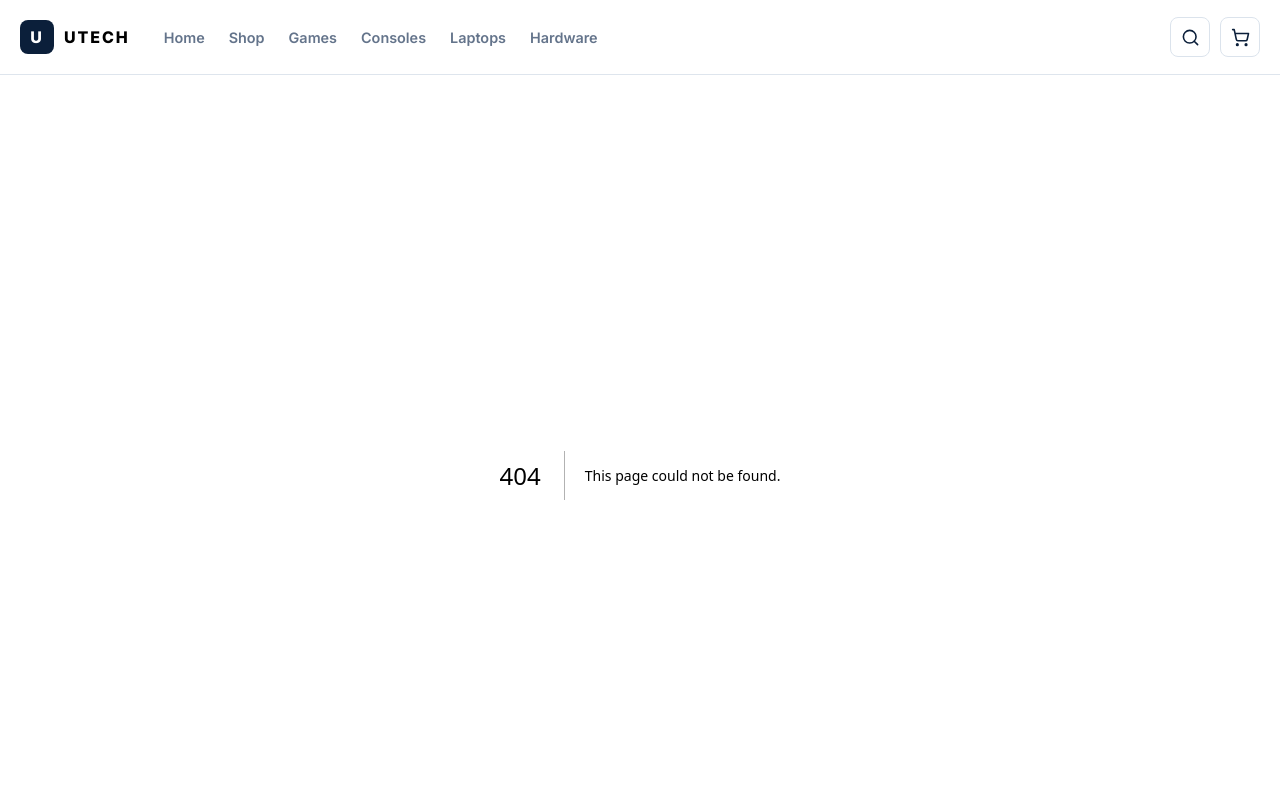
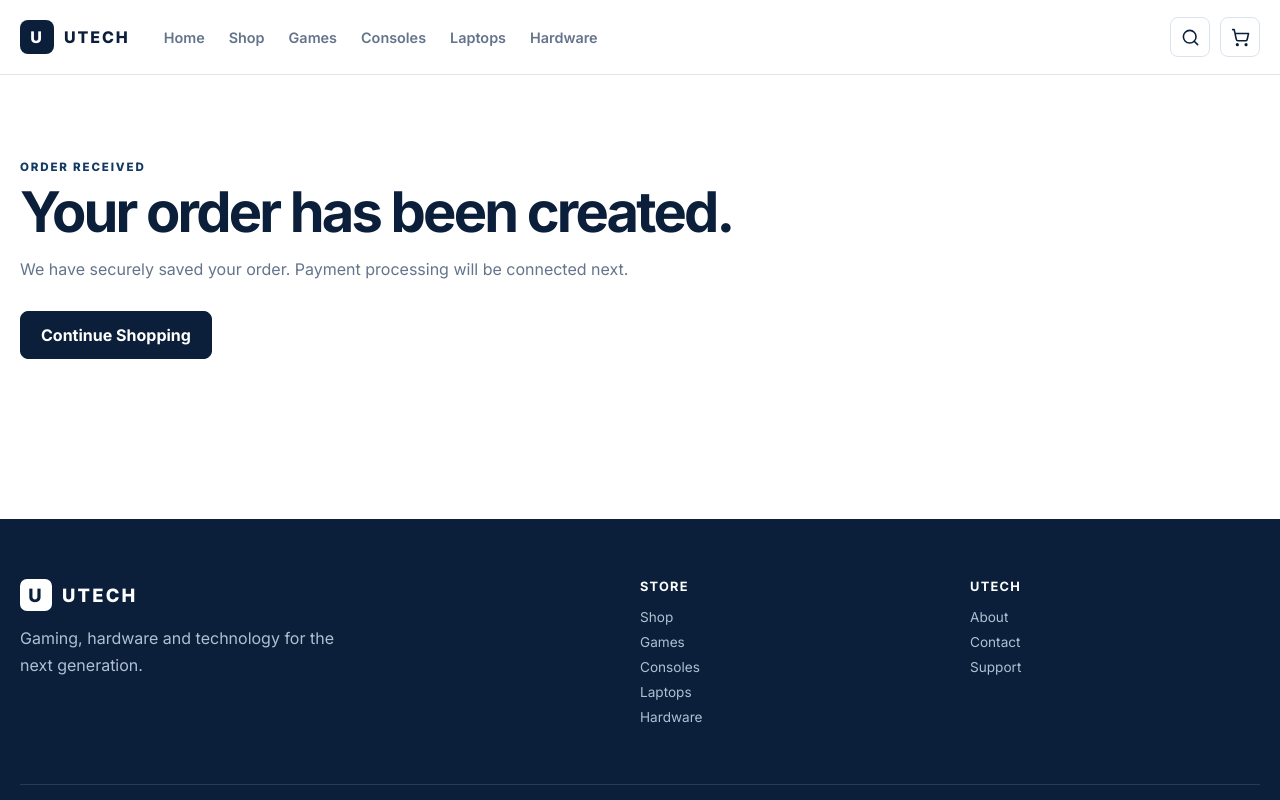
Before and after one commit to utech0201-debug/utech-e-commerce, a Next.js app: page /checkout/success in a window 1280 px wide. Before the commit this address had no page. Shown: the top 800 px of the page. Built offline with nearby package versions, Linux system fonts and the light colour scheme.

Commit message:
feat: add order confirmation page

```diff
--- /dev/null
+++ b/app/checkout/success/page.tsx
@@ -0,0 +1,32 @@
+import Link from "next/link";
+
+type SuccessPageProps = {
+  searchParams: Promise<{ order?: string }>;
+};
+
+export default async function CheckoutSuccess({ searchParams }: SuccessPageProps) {
+  const { order } = await searchParams;
+
+  return (
+    <section className="section">
+      <div className="container">
+        <span className="eyebrow">ORDER RECEIVED</span>
+        <h1 className="section-title">Your order has been created.</h1>
+        <p className="section-copy">
+          We have securely saved your order. Payment processing will be connected next.
+        </p>
+
+        {order && (
+          <div className="checkout-card" style={{ maxWidth: 640, marginTop: 28 }}>
+            <h2>Order reference</h2>
+            <p style={{ marginTop: 8, wordBreak: "break-all" }}>{order}</p>
+          </div>
+        )}
+
+        <Link href="/shop" className="button button-primary" style={{ marginTop: 28 }}>
+          Continue Shopping
+        </Link>
+      </div>
+    </section>
+  );
+}
```
